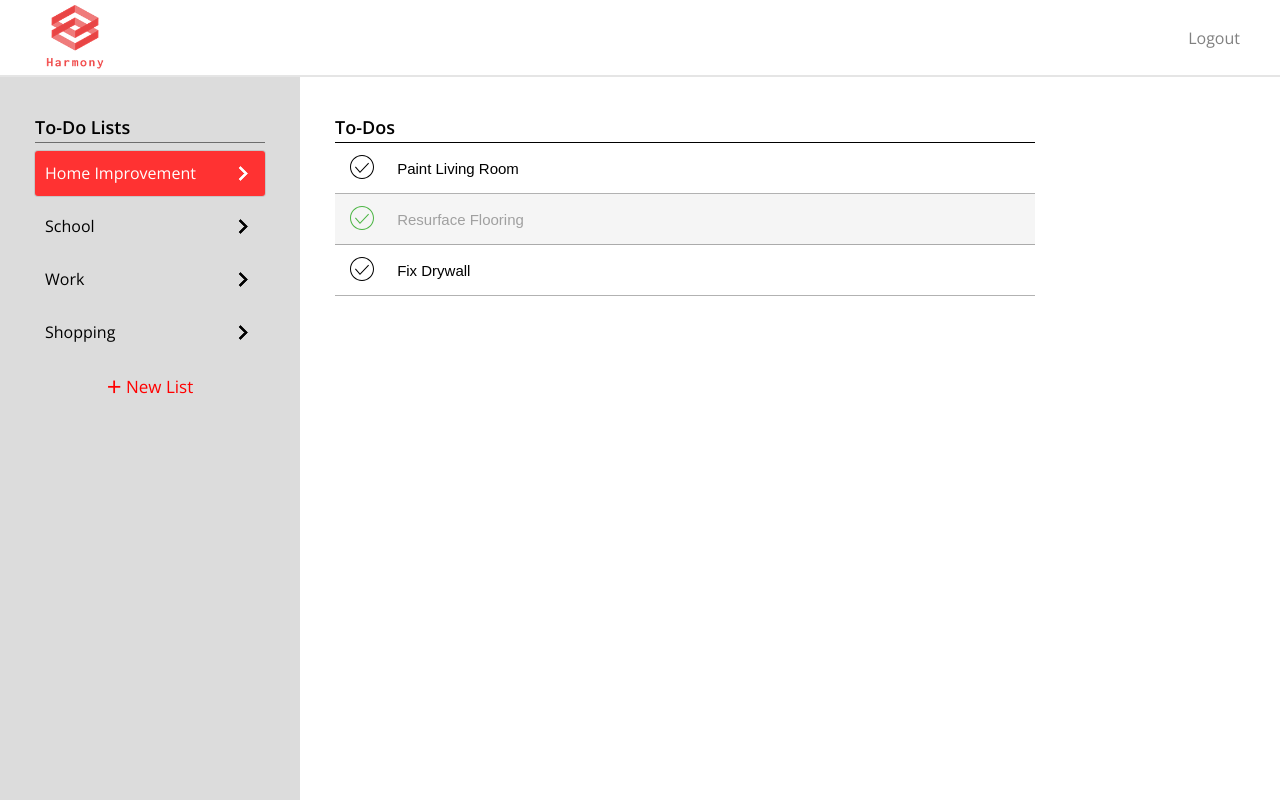
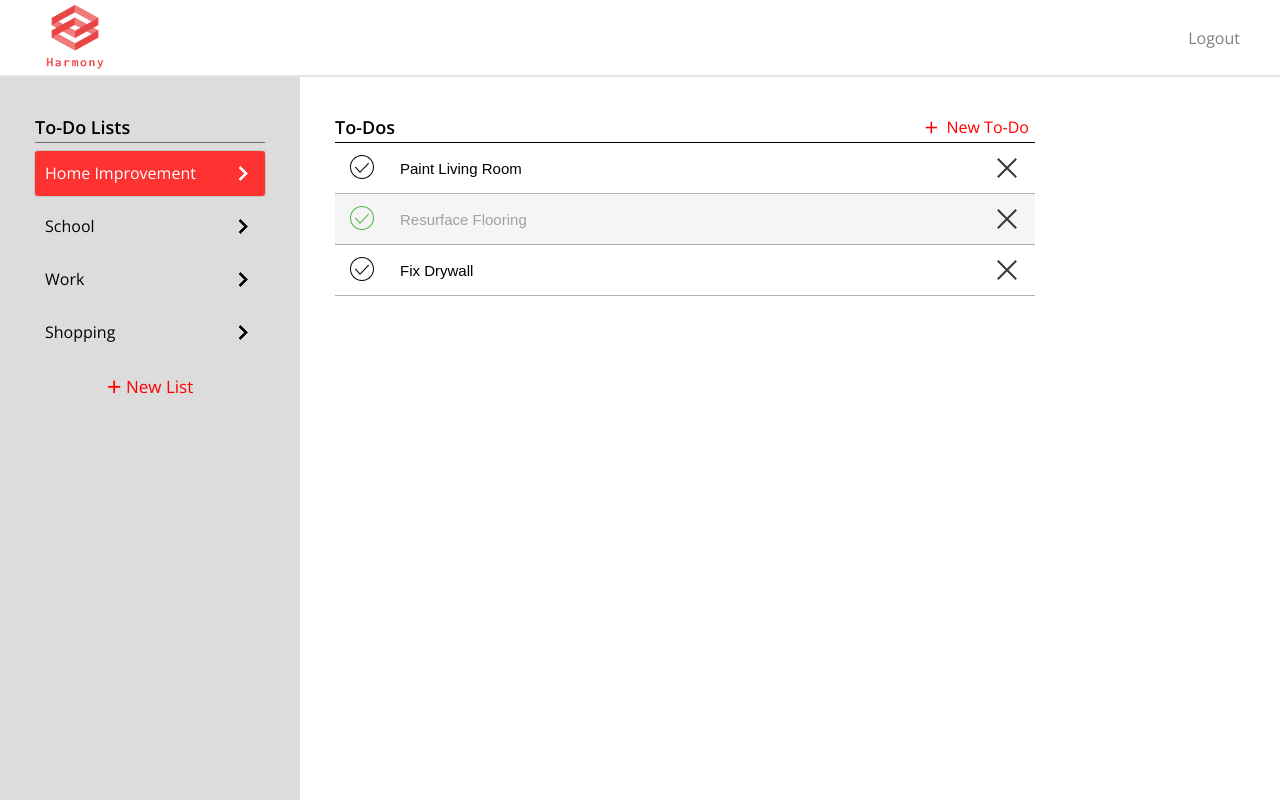
Before and after one commit to WarrenReader/harmony, a React app in the folder webapp/: page /dashboard in a window 1280 px wide. Both pictures are taken after a click on the element "Home Improvement". Built offline with nearby package versions, Linux system fonts and the light colour scheme.

Commit message:
Added components and logic for adding new to-dos

```diff
--- a/webapp/src/actions/toDos.js
+++ b/webapp/src/actions/toDos.js
@@ -1,8 +1,11 @@
 import toDos from '../data/toDos.json';
+import uuid from 'uuid/v4';
 
 export const GET_TODOS_SUCCESSFUL = 'GET_TODOS_SUCCESSFUL';
 export const TOGGLE_TODO_STATUS = 'TOGGLE_TODO_STATUS';
 export const UPDATE_TODO_DESCRIPTION = 'UPDATE_TODO_DESCRIPTION';
+export const DELETE_TASK = 'DELETE_TASK';
+export const CREATE_TASK = 'CREATE_TASK';
 
 export const getToDos = () => ({
   type: GET_TODOS_SUCCESSFUL,
@@ -48,3 +51,42 @@ export const updateStatusDescription = (description, toDoId) => {
     });
   };
 };
+
+export const deleteTask = toDoId => {
+  return (dispatch, getState) => {
+    const {
+      toDos: { listOfToDos }
+    } = getState();
+
+    const updatedList = listOfToDos.filter(toDo => {
+      return toDo.taskId !== toDoId;
+    });
+
+    dispatch({
+      type: DELETE_TASK,
+      payload: updatedList
+    });
+  };
+};
+
+export const createTask = (description, toDoListId) => {
+  return (dispatch, getState) => {
+    const {
+      toDos: { listOfToDos }
+    } = getState();
+
+    const newToDo = {
+      description,
+      taskId: uuid(),
+      toDoListId,
+      completed: false
+    };
+
+    const updatedList = [...listOfToDos, newToDo];
+
+    dispatch({
+      type: CREATE_TASK,
+      payload: updatedList
+    });
+  };
+};
--- a/webapp/src/components/common/modals/ModalConductor.js
+++ b/webapp/src/components/common/modals/ModalConductor.js
@@ -5,6 +5,7 @@ import propTypes from 'prop-types';
 import Login, { LOGIN_MODAL } from './modals/Login';
 import SignUp, { SIGNUP_MODAL } from './modals/SignUp';
 import NewList, { NEW_LIST_MODAL } from './modals/NewList';
+import NewToDo, { NEW_TODO_MODAL } from './modals/NewToDo';
 
 const ModalWrapper = ({ modals: { displayModal } }) => {
   switch (displayModal) {
@@ -14,6 +15,8 @@ const ModalWrapper = ({ modals: { displayModal } }) => {
       return <SignUp />;
     case NEW_LIST_MODAL:
       return <NewList />;
+    case NEW_TODO_MODAL:
+      return <NewToDo />;
     default:
       return null;
   }
--- /dev/null
+++ b/webapp/src/components/common/modals/modals/NewToDo.js
@@ -0,0 +1,60 @@
+import React from 'react';
+import propTypes from 'prop-types';
+import { connect } from 'react-redux';
+import styled from 'styled-components';
+import ModalWrapper from '../ModalWrapper';
+import Input from '../../inputs/PrimaryInput';
+import Button from '../../buttons/PrimaryButton';
+import { createTask } from '../../../../actions/toDos';
+
+export const NEW_TODO_MODAL = 'NEW_TODO_MODAL';
+
+const Form = styled.form``;
+
+const InputRow = styled.div`
+  margin-bottom: 15px;
+`;
+
+class NewToDo extends React.Component {
+  state = {
+    taskDescription: ''
+  };
+
+  handleSubmit = e => {
+    const { taskDescription } = this.state;
+    const { toggledListId } = this.props;
+    e.preventDefault();
+    this.props.createTask(taskDescription, toggledListId);
+  };
+
+  render() {
+    const { taskDescription } = this.state;
+
+    return (
+      <ModalWrapper title="Add New To-Do">
+        <Form onSubmit={this.handleSubmit}>
+          <InputRow>
+            <Input
+              type="text"
+              value={taskDescription}
+              onChange={e => this.setState({ taskDescription: e.target.value })}
+            />
+          </InputRow>
+          <Button text="Create" />
+        </Form>
+      </ModalWrapper>
+    );
+  }
+}
+
+NewToDo.propTypes = {
+  createTask: propTypes.func.isRequired,
+  toggledListId: propTypes.number
+};
+
+const mapStateToProps = state => ({ toggledListId: state.lists.toggledListId });
+
+export default connect(
+  mapStateToProps,
+  { createTask }
+)(NewToDo);
--- a/webapp/src/components/dashboard/main/ToDoContainer.js
+++ b/webapp/src/components/dashboard/main/ToDoContainer.js
@@ -2,13 +2,38 @@ import React from 'react';
 import { connect } from 'react-redux';
 import propTypes from 'prop-types';
 import styled from 'styled-components';
+import { displayModal } from '../../../actions/modals';
 import filterForToDos from '../../../utils/filterForToDos';
 import ToDoItem from './ToDoItem';
+import { NEW_TODO_MODAL } from '../../common/modals/modals/NewToDo';
+
+const AddToDo = styled.div`
+  align-items: center;
+  display: flex;
+  justify-content: center;
+  text-align: center;
+  width: 140px;
+`;
+
+const AddToDoText = styled.span`
+  align-items: center;
+  color: #ff0000;
+  cursor: pointer;
+  display: flex;
+  justify-content: center;
+  font-size: 16px;
+  transition: 0.3s;
+
+  &:hover {
+    color: #000000 !important;
+  }
+`;
 
 const Container = styled.div`
   display: flex;
   flex-direction: column;
   height: 100%;
+  width: 700px;
 `;
 
 const PleaseSelect = styled.div`
@@ -21,21 +46,41 @@ const PleaseSelect = styled.div`
 `;
 
 const H1 = styled.h1`
-  border-bottom: 1px solid #000000;
   color: #000000;
   font-size: 18px;
   font-weight: 600;
-  line-height: 30px;
+  line-height: 26px;
   width: 100%;
 `;
 
+const Header = styled.div`
+  border-bottom: 1px solid #000000;
+  display: flex;
+  justify-content: space-betwen;
+  padding: 2px 0;
+  width: 100%;
+`;
+
+const PlusChar = styled.span`
+  font-size: 24px;
+`;
+
 const ToDoContainer = props => {
-  const { toDos, toggledListId } = props;
+  const { toDos, toggledListId, displayModal } = props;
   const toDoList = filterForToDos(toDos, toggledListId);
 
   return (
     <Container>
-      <H1>To-Dos</H1>
+      <Header>
+        <H1>To-Dos</H1>
+        {toggledListId && (
+          <AddToDo>
+            <AddToDoText onClick={() => displayModal(NEW_TODO_MODAL)}>
+              <PlusChar>+</PlusChar>&nbsp; New To-Do
+            </AddToDoText>
+          </AddToDo>
+        )}
+      </Header>
 
       {toggledListId === null ? (
         <PleaseSelect>Select A To-Do List</PleaseSelect>
@@ -57,7 +102,8 @@ const ToDoContainer = props => {
 
 ToDoContainer.propTypes = {
   toDos: propTypes.array.isRequired,
-  toggledListId: propTypes.oneOfType([propTypes.number, propTypes.null])
+  toggledListId: propTypes.number,
+  displayModal: propTypes.func.isRequired
 };
 
 const mapStateToProps = state => {
@@ -69,5 +115,5 @@ const mapStateToProps = state => {
 
 export default connect(
   mapStateToProps,
-  {}
+  { displayModal }
 )(ToDoContainer);
--- a/webapp/src/components/dashboard/main/ToDoItem.js
+++ b/webapp/src/components/dashboard/main/ToDoItem.js
@@ -4,7 +4,8 @@ import propTypes from 'prop-types';
 import styled from 'styled-components';
 import {
   toggleToDoStatus,
-  updateStatusDescription
+  updateStatusDescription,
+  deleteTask
 } from '../../../actions/toDos';
 import Checkmark from '../../../assets/Checkmark';
 
@@ -14,6 +15,7 @@ const Container = styled.div`
   border-bottom: 1px solid rgba(0, 0, 0, 0.3);
   display: flex;
   height: 50px;
+  position: relative;
   width: 100%;
 `;
 
@@ -21,6 +23,40 @@ const CheckMarkContainer = styled.div`
   cursor: pointer;
   margin-left: 15px;
   width: 30px;
+`;
+
+const Close = styled.span`
+  cursor: pointer;
+  height: 26px;
+  position: absolute;
+  right: 15px;
+  width: 26px;
+
+  &:after {
+    content: '';
+    height: 26px;
+    border-left: 2px solid #383838;
+    position: absolute;
+    transform: rotate(45deg);
+    left: 12px;
+  }
+
+  &:hover:after {
+    border-left: 2px solid #ff0000;
+  }
+
+  &:before {
+    content: '';
+    height: 26px;
+    border-left: 2px solid #383838;
+    position: absolute;
+    transform: rotate(-45deg);
+    left: 12px;
+  }
+
+  &:hover:before {
+    border-left: 2px solid #ff0000;
+  }
 `;
 
 const Description = styled.input.attrs({ type: 'text' })`
@@ -31,7 +67,7 @@ const Description = styled.input.attrs({ type: 'text' })`
   height: 25px;
   margin-left: 15px;
   padding: 5px;
-  width: 100%;
+  width: 500px;
 `;
 
 const ToDoItem = ({
@@ -39,7 +75,8 @@ const ToDoItem = ({
   description,
   completed,
   toggleToDoStatus,
-  updateStatusDescription
+  updateStatusDescription,
+  deleteTask
 }) => {
   return (
     <Container completed={completed}>
@@ -51,19 +88,21 @@ const ToDoItem = ({
         onChange={e => updateStatusDescription(e.target.value, id)}
         disabled={completed}
       />
+      <Close onClick={() => deleteTask(id)} />
     </Container>
   );
 };
 
 ToDoItem.propTypes = {
-  id: propTypes.number.isRequired,
+  id: propTypes.oneOfType([propTypes.number, propTypes.string]),
   description: propTypes.string.isRequired,
   completed: propTypes.bool.isRequired,
   toggleToDoStatus: propTypes.func.isRequired,
-  updateStatusDescription: propTypes.func.isRequired
+  updateStatusDescription: propTypes.func.isRequired,
+  deleteTask: propTypes.func.isRequired
 };
 
 export default connect(
   null,
-  { toggleToDoStatus, updateStatusDescription }
+  { toggleToDoStatus, updateStatusDescription, deleteTask }
 )(ToDoItem);
--- a/webapp/src/containers/Dashboard.js
+++ b/webapp/src/containers/Dashboard.js
@@ -21,7 +21,6 @@ const SideBar = styled.div`
 `;
 
 const Main = styled.div`
-  max-width: 700px;
   padding: 35px;
   width: 100%;
 `;
--- a/webapp/src/reducers/toDos.js
+++ b/webapp/src/reducers/toDos.js
@@ -1,7 +1,9 @@
 import {
   GET_TODOS_SUCCESSFUL,
   TOGGLE_TODO_STATUS,
-  UPDATE_TODO_DESCRIPTION
+  UPDATE_TODO_DESCRIPTION,
+  DELETE_TASK,
+  CREATE_TASK
 } from '../actions/toDos';
 
 const initialState = {
@@ -16,6 +18,10 @@ const toDos = (state = initialState, action) => {
       return { ...state, listOfToDos: action.payload };
     case UPDATE_TODO_DESCRIPTION:
       return { ...state, listOfToDos: action.payload };
+    case DELETE_TASK:
+      return { ...state, listOfToDos: action.payload };
+    case CREATE_TASK:
+      return { ...state, listOfToDos: action.payload };
     default:
       return state;
   }
```
